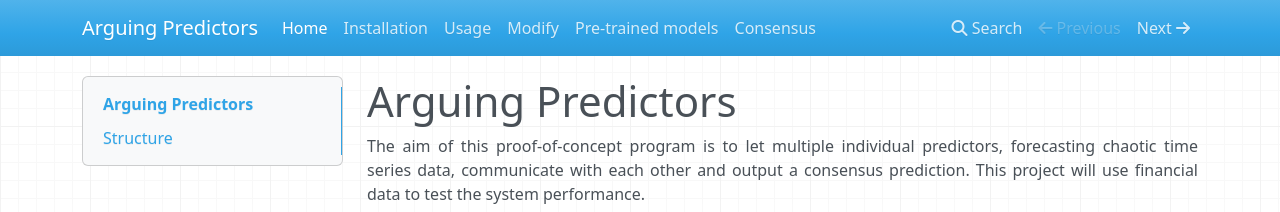
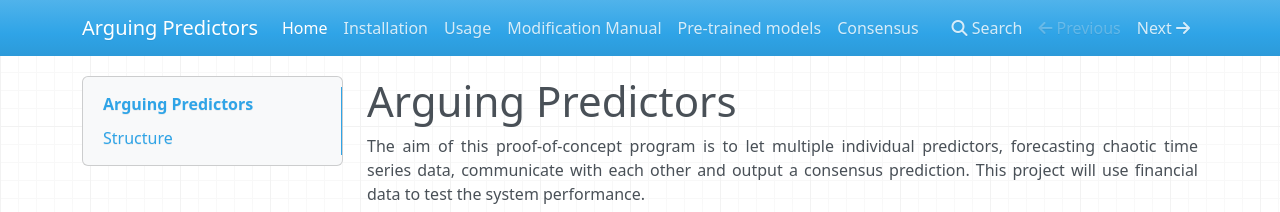
Before and after one commit to maxmekiska/arguing_predictors, an MkDocs documentation site: the page built from docs/docs/index.md, in a window 1280 px wide. Shown: the top 212 px of the page. Built offline with MkDocs 1.6.1, drawn with Linux system fonts in a browser that asks for light colours; nearby versions of some CDN libraries.

Commit message:
minor name change

```diff
--- a/docs/mkdocs.yml
+++ b/docs/mkdocs.yml
@@ -4,6 +4,6 @@ nav:
     - Home: index.md
     - Installation: installation.md
     - Usage: usage.md
-    - Modify: modify.md
+    - Modification Manual: modify.md
     - Pre-trained models: pre-trained_models.md
     - Consensus: consensus.md
```
